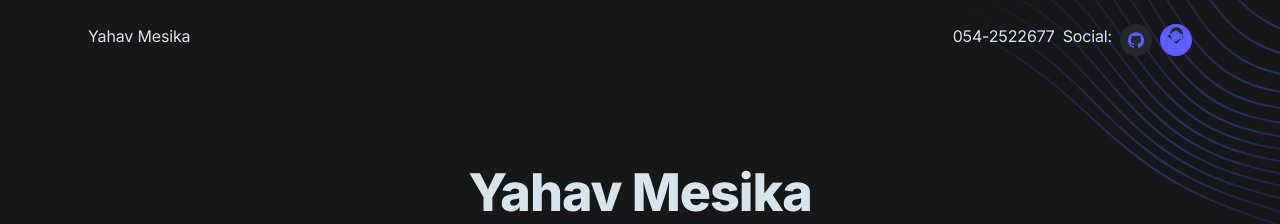
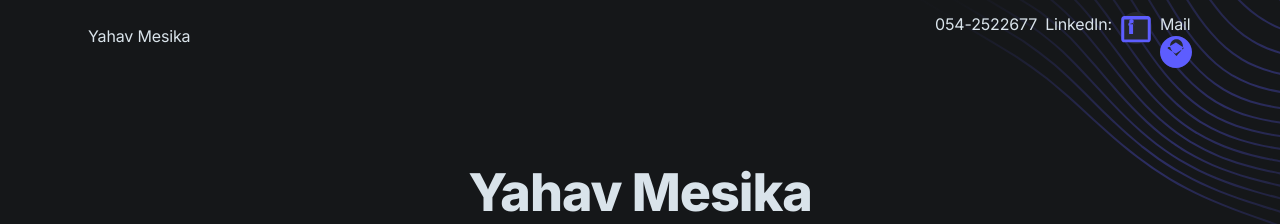
Before and after one commit to YahavMesika/portfolio, a Next.js app: page / in a window 1280 px wide. Shown: the top 224 px of the page. Built offline with nearby package versions, Linux system fonts and the light colour scheme.

Commit message:
Update header.tsx

```diff
--- a/components/ui/header.tsx
+++ b/components/ui/header.tsx
@@ -57,21 +57,21 @@ export default function Header() {
             {/* Social links */}
             <ul className="flex  md:order-1 md:ml-4 md:mb-0">
               <p className="mr-2">054-2522677</p>
-              <p>Social:</p>
+              <p>LinkedIn:</p>
               <li className="ml-2">
                   <Link href="https://www.linkedin.com/in/yahav-mesika/">
                     <a className="flex justify-center items-center text-purple-600 bg-gray-800 hover:text-gray-100 hover:bg-purple-600 rounded-full transition duration-150 ease-in-out" aria-label="LinkedIn">
-                    <svg
-                      className="w-8 h-8 fill-current"
-                      viewBox="0 0 32 32"
-                      xmlns="http://www.w3.org/2000/svg"
-                    >
-                      <path d="M16 8.2c-4.4 0-8 3.6-8 8 0 3.5 2.3 6.5 5.5 7.6.4.1.5-.2.5-.4V22c-2.2.5-2.7-1-2.7-1-.4-.9-.9-1.2-.9-1.2-.7-.5.1-.5.1-.5.8.1 1.2.8 1.2.8.7 1.3 1.9.9 2.3.7.1-.5.3-.9.5-1.1-1.8-.2-3.6-.9-3.6-4 0-.9.3-1.6.8-2.1-.1-.2-.4-1 .1-2.1 0 0 .7-.2 2.2.8.6-.2 1.3-.3 2-.3s1.4.1 2 .3c1.5-1 2.2-.8 2.2-.8.4 1.1.2 1.9.1 2.1.5.6.8 1.3.8 2.1 0 3.1-1.9 3.7-3.7 3.9.3.4.6.9.6 1.6v2.2c0 .2.1.5.6.4 3.2-1.1 5.5-4.1 5.5-7.6-.1-4.4-3.7-8-8.1-8z" />
+                      <svg xmlns="http://www.w3.org/2000/svg" className="w-8 h-8" viewBox="0 0 24 24" fill="currentColor">
+                        <path d="M20.813 3.043h-17.626c-.608 0-1.187.244-1.613.678-.426.435-.664 1.023-.664 1.642v15.075c0 .62.238 1.207.664 1.642.426.435 1.005.678 1.613.678h17.626c.608 0 1.187-.244 1.613-.678.426-.435.664-1.022.664-1.642v-15.075c0-.619-.238-1.207-.664-1.642-.426-.434-1.005-.678-1.613-.678zm-17.626 17.629v-15.075h17.626v15.075h-17.626zm8.813-10.457h-1.476v-.676c0-.826-.614-1.514-1.4-1.514-.786 0-1.413.688-1.413 1.514v.676h-1.476v-.676c0-1.21.972-2.2 2.188-2.2 1.216 0 2.187.99 2.187 2.2v.676zm0 0"></path>
+                        <path d="M6.836 9.19h2.976v7.333h-2.976zm0 0"></path>
+                        <path d="M8.585 5.27c-.918 0-1.664.746-1.664 1.663s.746 1.664 1.664 1.664c.918 0 1.663-.746 1.663-1.664s-.745-1.663-1.663-1.663zm0 0"></path>
                       </svg>
                     </a>
                   </Link>
                 </li>
+
               <li className="ml-2">
+              <p>Mail</p>
                 <a href="mailto:yahavmesika@gmail.com" className="flex justify-center items-center text-purple-600 bg-gray-800 hover:text-gray-100 hover:bg-purple-600 rounded-full transition duration-150 ease-in-out" aria-label="Email">
                   <svg
                     className="w-8 h-8 fill-current"
```
Lines whose indentation alone changed are shown as unchanged.
